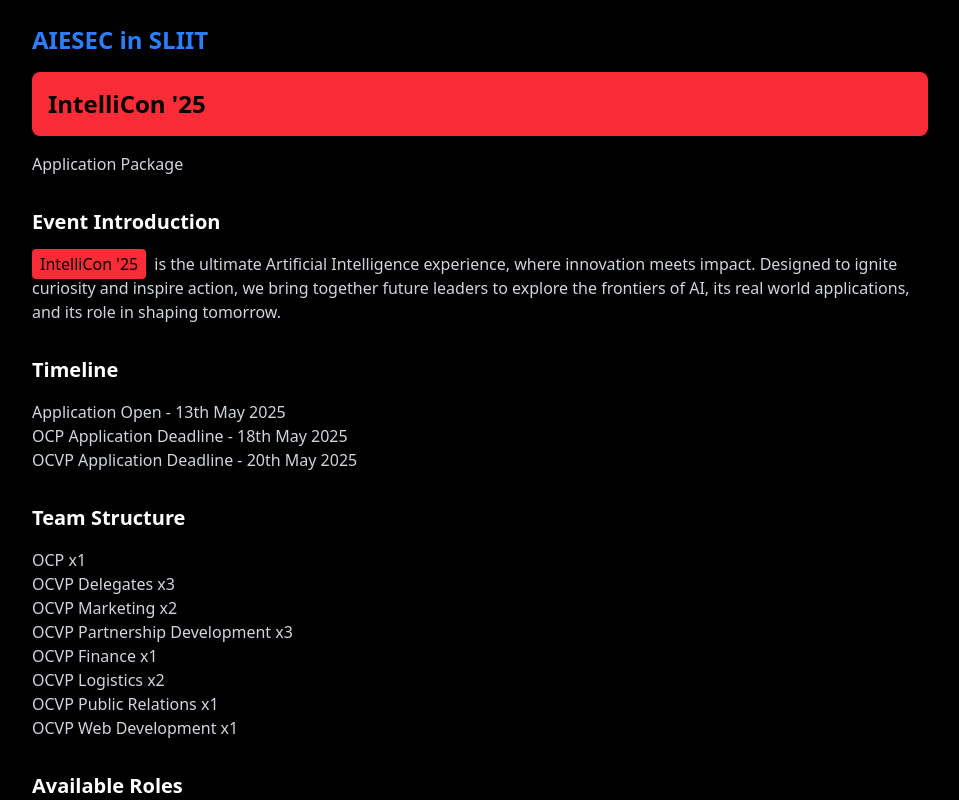
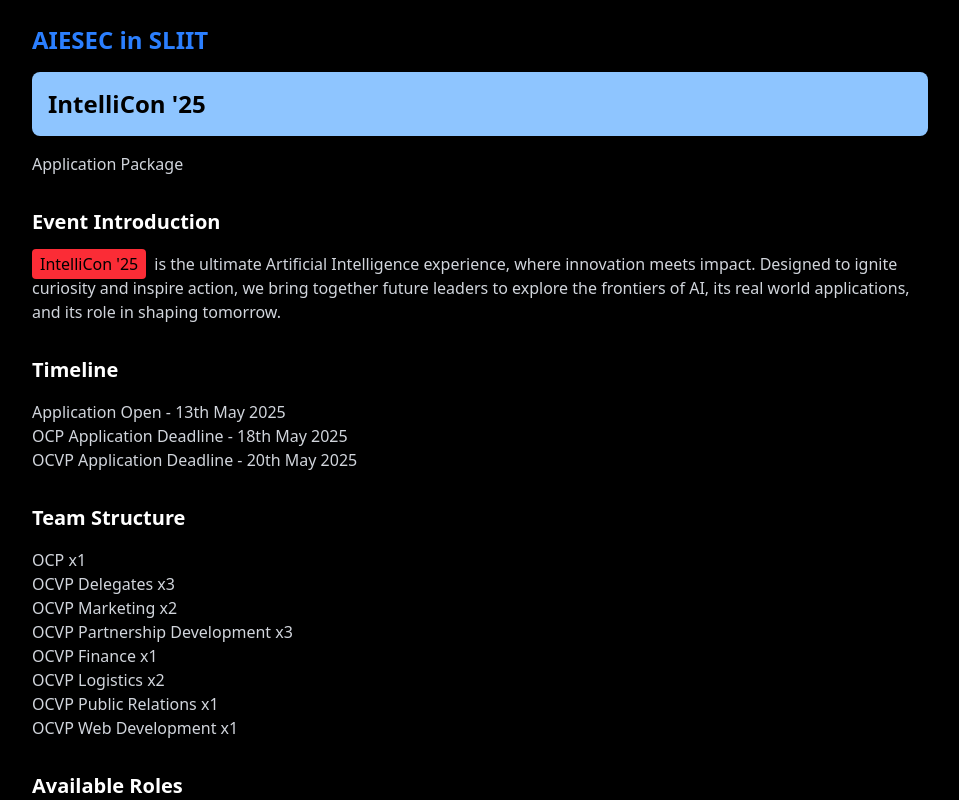
Before and after one commit to Tanury/intellicon, a React (Vite) app: page / in a window 1280 px wide. Shown: the top 800 px of the page, without its empty margins (160-1119 px from the left). Built offline with nearby package versions, Linux system fonts and the light colour scheme.

Commit message:
Fixed button color issue

```diff
--- a/src/App.jsx
+++ b/src/App.jsx
@@ -33,7 +33,7 @@
         {/* Header */}
         <header className="mb-8">
           <h1 className="text-2xl mb-4  text-blue-500 font-bold ">AIESEC in SLIIT</h1>
-          <div className="bg-red-500 text-black p-4 rounded-lg mb-4">
+          <div className="bg-blue-300 text-black p-4 rounded-lg mb-4">
             <h2 className="text-2xl font-bold ">IntelliCon '25</h2>
           </div>
 
@@ -414,7 +414,7 @@
 
         <div className='mt-10 mb-14'>
           <a href="https://forms.gle/u9pwmSCjjtZMPCCr9">
-          <button className='w-full bg-red-500 p-2 rounded-2xl hover:bg-red-800 hover:cursor-pointer text-lg '>
+          <button className='w-full bg-blue-300 p-2 rounded-2xl hover:bg-blue-400 hover:cursor-pointer text-lg '>
             Apply Now!
           </button>
           </a>
```
